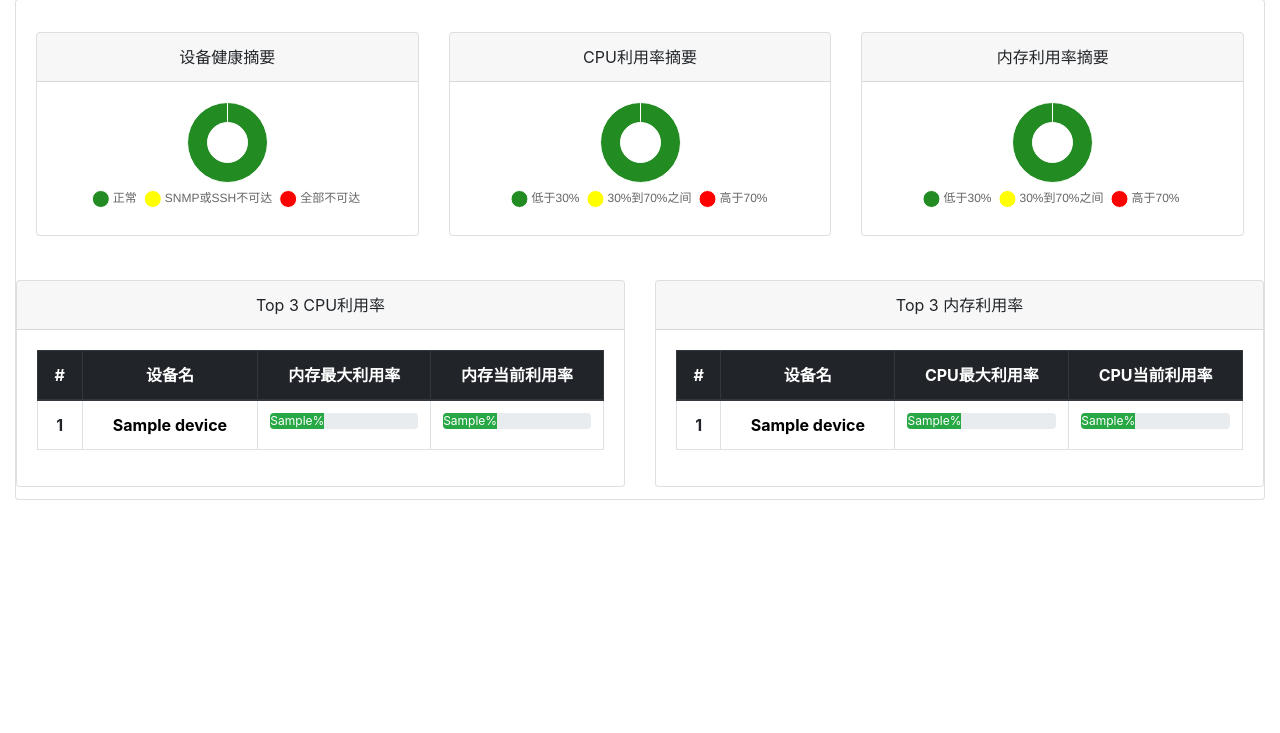
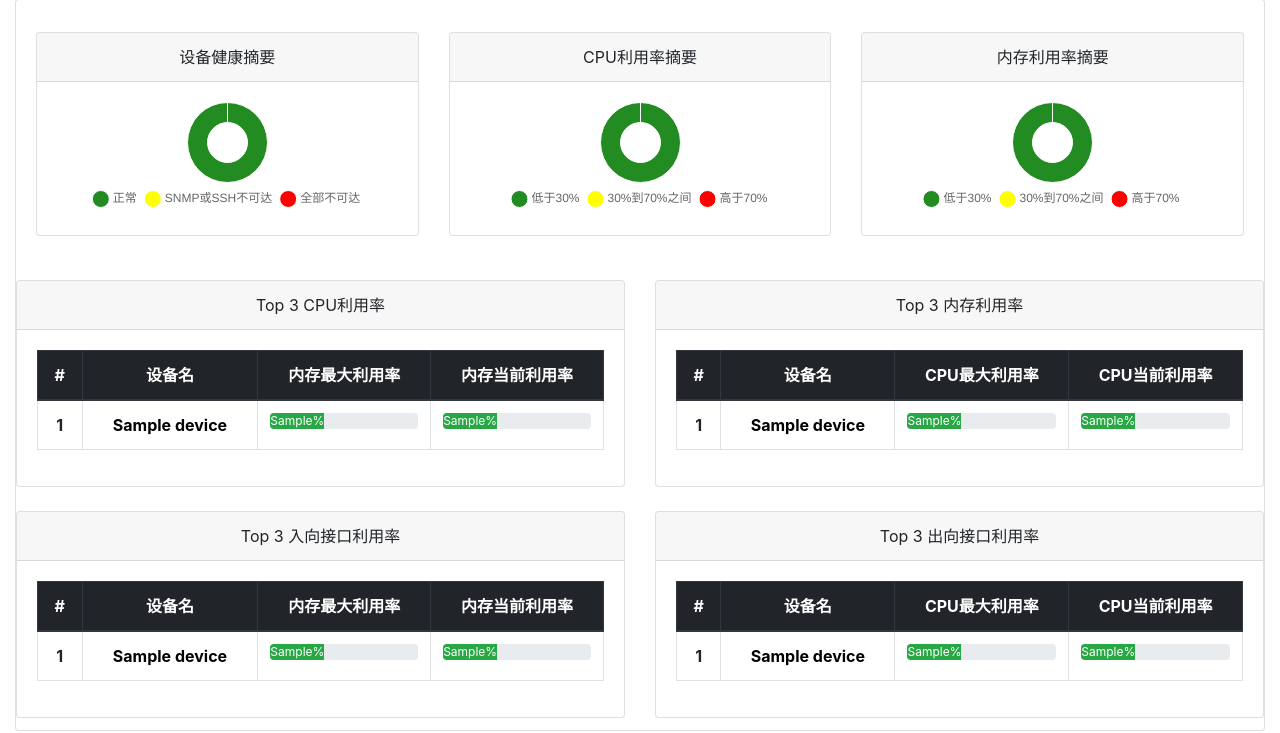
Before and after one commit to cqbomb/qyt_devnet, a Django app: template templates/index.html in a window 1280 px wide. Shown: the part 67-800 px from the top of the page. Run offline with Django 3.2, Linux system fonts and the light colour scheme; the template is opened without the code that fills it: most values are stand-ins (such as "Sample title", 1, 10 or a date in 2020); some libraries are stand-ins or nearby versions.

Commit message:
调整了接口利用率和速率的算法!基本没有问题了!

```diff
--- a/modules/qyt_devnet_2_devices_status.py
+++ b/modules/qyt_devnet_2_devices_status.py
@@ -45,7 +45,7 @@ def get_devices_status():
             # 接口名称列表 ["Ethernet0/0", "Ethernet0/1", "Ethernet0/2"]
             device_ifs_interfaces = json.dumps([x[0] for x in device_ifs_info ])
             # 接口物理带宽列表 [["Ethernet0/0", "10000000"], ["Ethernet0/1", "10000000"], ["Ethernet0/2", "10000000"]]
-            device_ifs_interfaces_bw = json.dumps([(x[0], int(x[1])) for x in device_ifs_info])
+            device_ifs_interfaces_bw = json.dumps([(x[0], int(x[1])/1000) for x in device_ifs_info])
             # 接口入向字节数列表 [["Ethernet0/0", "68847030"], ["Ethernet0/1", "42267283"], ["Ethernet0/2", "866265171"]]
             device_ifs_interfaces_rx = json.dumps([(x[0], int(x[2])) for x in device_ifs_info])
             # 接口出向字节数列表 [["Ethernet0/0", "61360003"], ["Ethernet0/1", "884452854"], ["Ethernet0/2", "61475786"]]
--- a/modules/qyt_devnet_3_interfaces_utilization.py
+++ b/modules/qyt_devnet_3_interfaces_utilization.py
@@ -18,7 +18,7 @@ psql_db_name = "qytangdb"
 
 # 通过计算当前字节数,与一分钟前字节数的增量来计算接口速率
 def interfaces_speed(now, min_before):
-    current_speed = (now - min_before) * 8 / 60
+    current_speed = round((((now - min_before) * 8 / 60) / 1000), 2)
     return current_speed
 
 
@@ -26,7 +26,7 @@ def interfaces_speed(now, min_before):
 def interfaces_utilization(ifs_speeds_list, ifs_bw_list):
     interfaces_utilization_list = []
     for x in zip(ifs_speeds_list, ifs_bw_list):
-        interfaces_utilization_list.append((x[0][0], x[0][1]/x[1][1]))
+        interfaces_utilization_list.append((x[0][0], round((x[0][1]/x[1][1]) * 100, 2)))
     return interfaces_utilization_list
 
 
--- a/templates/index.html
+++ b/templates/index.html
@@ -70,6 +70,24 @@
                 </div>
             </div>
       </div>
+      <div class="row py-2">
+            <div class="col-md-6 py-1">
+                <div class="card">
+                    <div class="card-header">Top 3 入向接口利用率</div>
+                    <div class="card-body">
+                        {% include 'top_cpu_utilization.html'%}
+                    </div>
+                </div>
+            </div>
+            <div class="col-md-6 py-1">
+                <div class="card">
+                    <div class="card-header">Top 3 出向接口利用率</div>
+                    <div class="card-body">
+                        {% include 'top_mem_utilization.html'%}
+                    </div>
+                </div>
+            </div>
+      </div>
 </div>
 </div>
 
--- a/templates/monitor_devices_if_utilization.html
+++ b/templates/monitor_devices_if_utilization.html
@@ -73,7 +73,7 @@
         let direction = i.options[i.selectedIndex].value;
         let url = "/monitordevice/if_utilization/{{ current }}/" + ifname + "/" + direction
         $.getJSON(url, function (data) {//请求URL的JSON,得到数据data,下面是对data的处理
-            chart_line('chart', data.ifname+" "+direction+" 利用率", data.utilization_time, data.utilization_data, ['#007bff', '#28a745', '#333333', '#c3e6cb', '#dc3545', '#6c757d'])
+            chart_line('chart', data.ifname+" "+direction+" 利用率(单位%)", data.utilization_time, data.utilization_data, ['#007bff', '#28a745', '#333333', '#c3e6cb', '#dc3545', '#6c757d'])
         });
     }
 </script>
```
Also changed, not shown: views/index.py (+10 -2 lines), views/qyt_monitor_device.py (+4 -4 lines).
